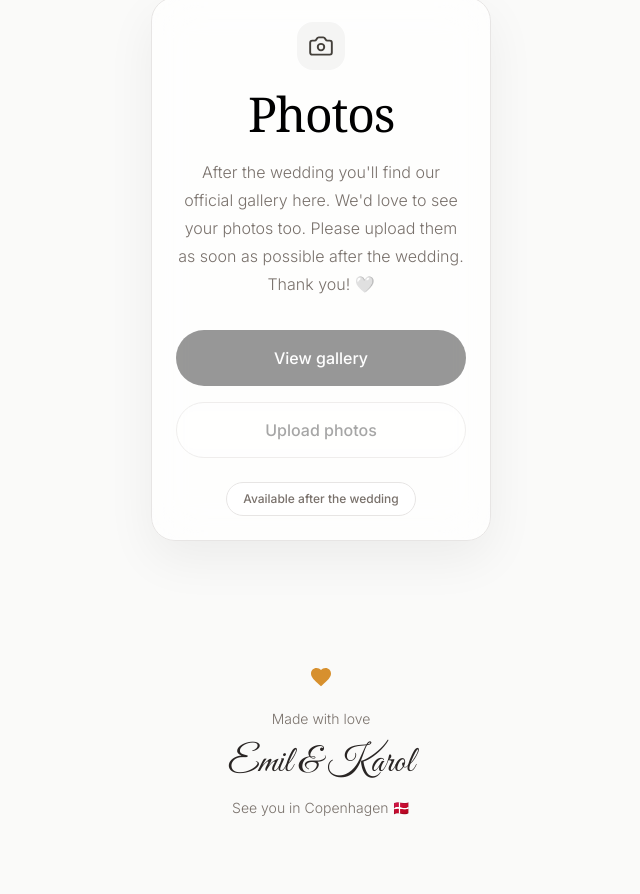
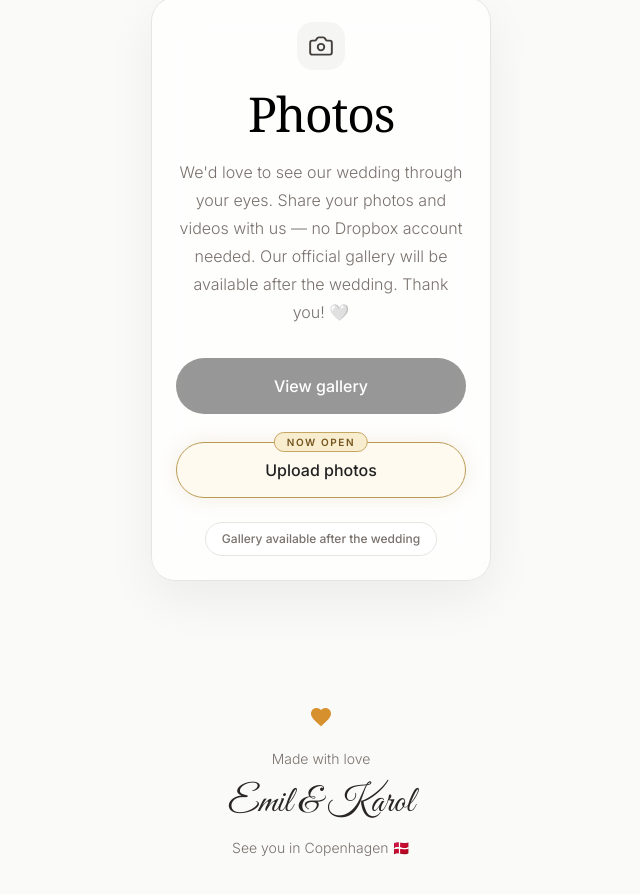
Before and after one commit to emilkacprzak/visigerja, a React (Vite) app: page / in a window 1280 px wide. Shown: the part 2659-3553 px from the top of the page, without its empty margins (319-959 px from the left). Built offline with nearby package versions, Linux system fonts and the light colour scheme.

Commit message:
Enable wedding photo uploads via Dropbox

```diff
--- a/src/components/photos/Photos.tsx
+++ b/src/components/photos/Photos.tsx
@@ -194,9 +194,9 @@ export default function Photos() {
           </h2>
 
           <p className="mt-5 text-base font-light leading-7 text-stone-500">
-            After the wedding you'll find our official gallery here. We'd love
-            to see your photos too. Please upload them as soon as possible after
-            the wedding. Thank you! 🤍
+            We'd love to see our wedding through your eyes. Share your photos
+            and videos with us — no Dropbox account needed. Our official gallery
+            will be available after the wedding. Thank you! 🤍
           </p>
 
           <div className="mt-8 flex w-full flex-col gap-4">
@@ -209,6 +209,16 @@ export default function Photos() {
             >
               View gallery
             </Button>
+            <div
+              className={uploadUrl
+                ? "relative mt-3 rounded-full shadow-[0_0_20px_rgba(190,151,72,0.16)] [&>a]:border-[#b99a52] [&>a]:bg-[#fffaf0] [&>a]:hover:bg-[#fff4dc] [&>a]:focus-visible:outline-2 [&>a]:focus-visible:outline-offset-4 [&>a]:focus-visible:outline-[#8b6825]"
+                : undefined}
+            >
+              {uploadUrl && (
+                <span className="pointer-events-none absolute -top-2.5 left-1/2 z-10 -translate-x-1/2 whitespace-nowrap rounded-full border border-[#c5a660] bg-[#f9edcf] px-3 py-1 text-[10px] font-semibold leading-none tracking-[0.16em] text-[#75551e]">
+                  NOW OPEN
+                </span>
+              )}
               <Button
                 variant="secondary"
                 href={uploadUrl}
@@ -219,9 +229,10 @@ export default function Photos() {
                 Upload photos
               </Button>
             </div>
+          </div>
 
           <p className="mx-auto mt-6 inline-flex rounded-full border border-stone-200 bg-white/70 px-4 py-2 text-xs font-medium text-stone-500">
-            Available after the wedding
+            {galleryUrl ? "Our wedding memories 🤍" : "Gallery available after the wedding"}
           </p>
         </article>
       </div>
--- a/src/data/wedding.ts
+++ b/src/data/wedding.ts
@@ -18,8 +18,8 @@ export const wedding = {
 
   photos: {
     galleryUrl: "",
-    uploadUrl: "",
-    isEnabled: false,
+    uploadUrl: "https://www.dropbox.com/request/5g2bz9j92hikyumeuvcx",
+    isEnabled: true,
   },
 
   links: {
```
Lines whose indentation alone changed are shown as unchanged.
